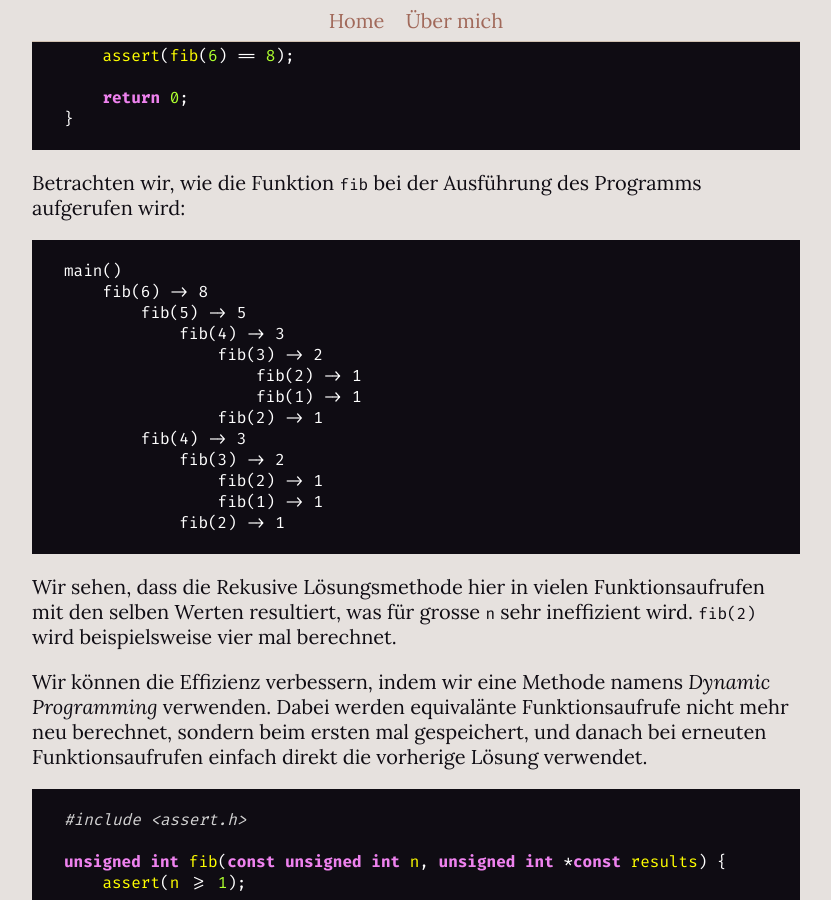
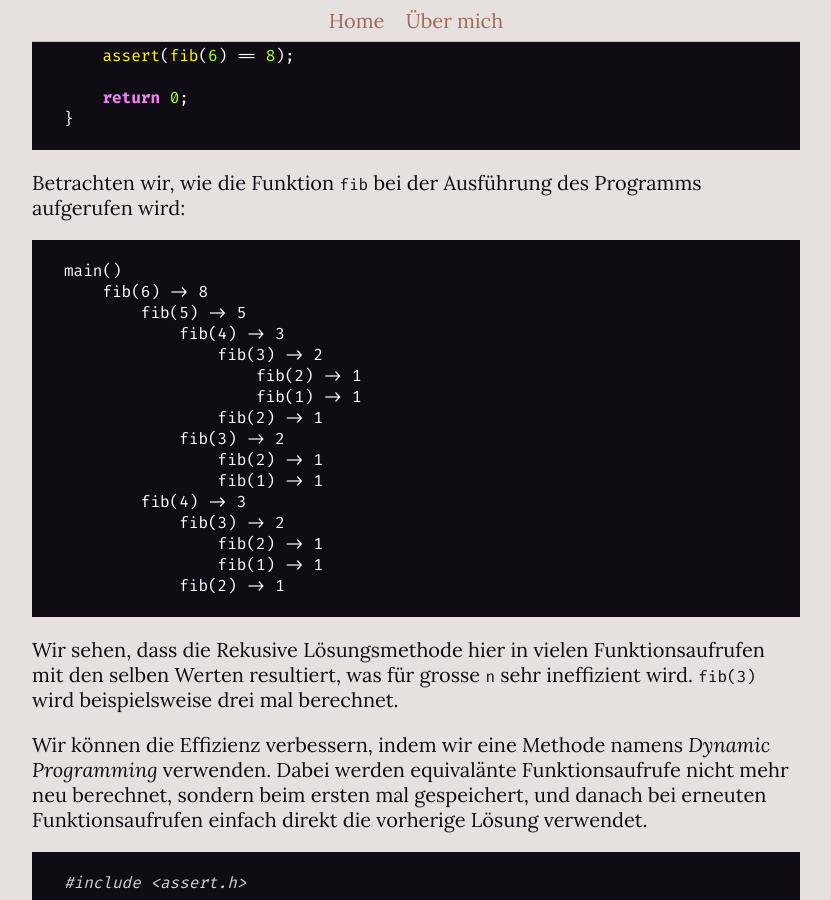
Before and after one commit to fabianboesiger/fabianboesiger.github.io, a Jekyll site: the page built from _posts/2020-08-04-examples-of-recursion.md, in a window 1280 px wide and 900 px high, scrolled down 2095 px. Shown: the whole window, without its empty margins (224-1055 px from the left). Built offline with Jekyll 4.4.1, drawn with Linux system fonts in a browser that asks for light colours; formulas are drawn with MathJax 3.

Commit message:
Update 2020-08-04-examples-of-recursion.md

```diff
--- a/_posts/2020-08-04-examples-of-recursion.md
+++ b/_posts/2020-08-04-examples-of-recursion.md
@@ -103,6 +103,9 @@ main()
                     fib(2) -> 1
                     fib(1) -> 1
                 fib(2) -> 1
+            fib(3) -> 2
+                fib(2) -> 1
+                fib(1) -> 1
         fib(4) -> 3
             fib(3) -> 2
                 fib(2) -> 1
@@ -110,7 +113,7 @@ main()
             fib(2) -> 1
 ~~~
 
-Wir sehen, dass die Rekusive Lösungsmethode hier in vielen Funktionsaufrufen mit den selben Werten resultiert, was für grosse `n` sehr ineffizient wird. `fib(2)` wird beispielsweise vier mal berechnet.
+Wir sehen, dass die Rekusive Lösungsmethode hier in vielen Funktionsaufrufen mit den selben Werten resultiert, was für grosse `n` sehr ineffizient wird. `fib(3)` wird beispielsweise drei mal berechnet.
 
 Wir können die Effizienz verbessern, indem wir eine Methode namens *Dynamic Programming* verwenden. Dabei werden equivalänte Funktionsaufrufe nicht mehr neu berechnet, sondern beim ersten mal gespeichert, und danach bei erneuten Funktionsaufrufen einfach direkt die vorherige Lösung verwendet.
 
```
